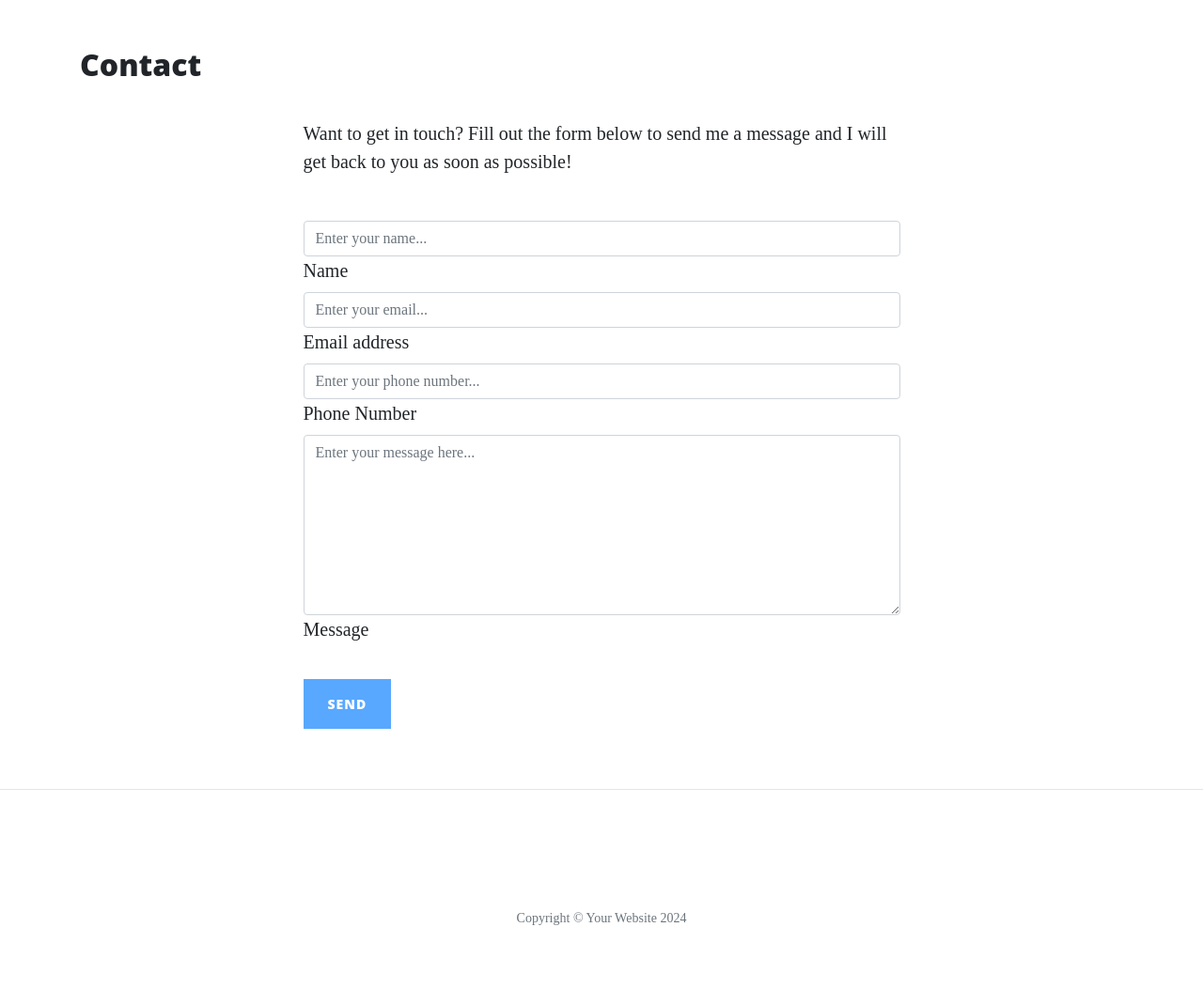
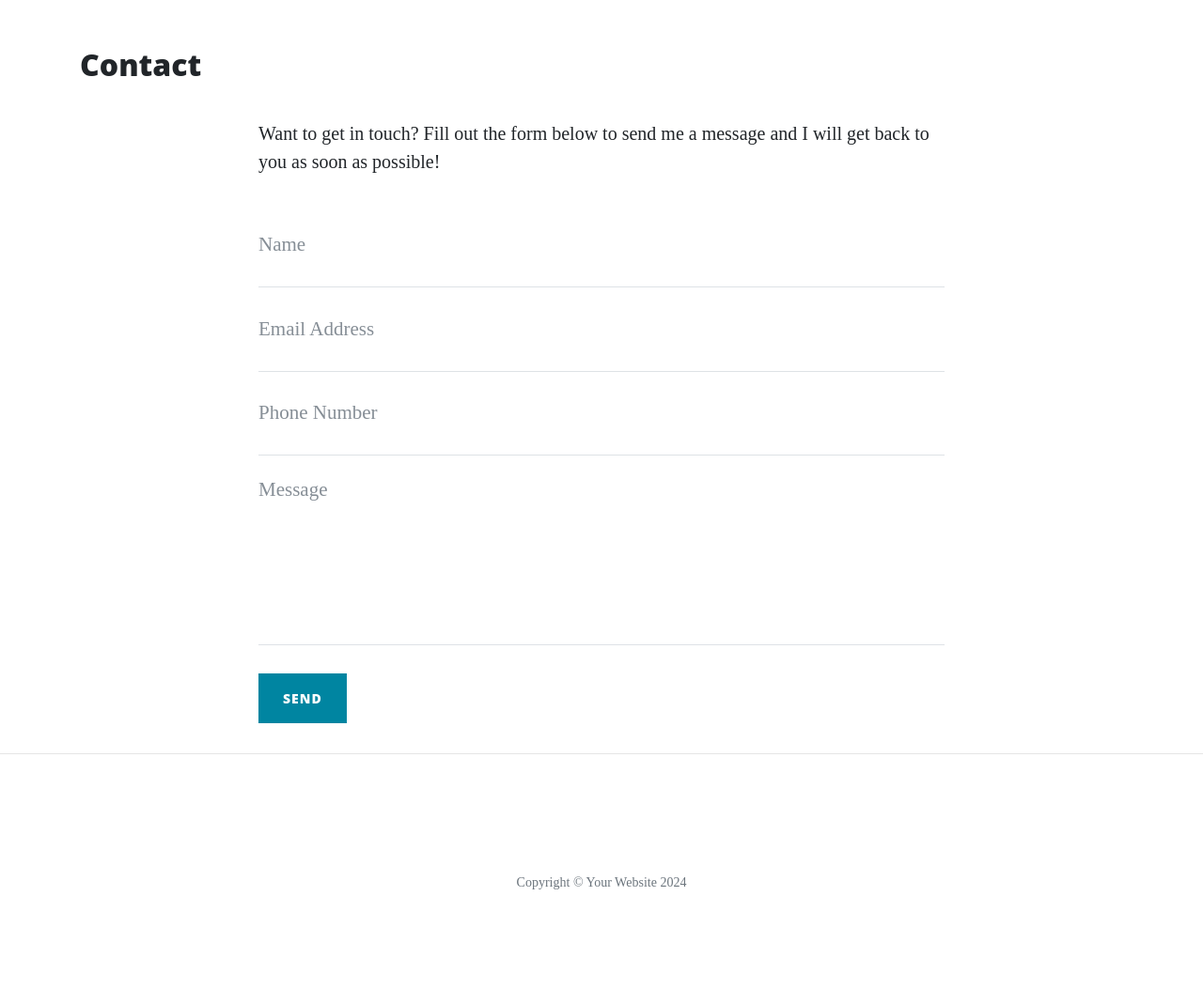
Before and after one commit to aliceC119/thorin-flask-app, a Flask app: page /contact in a window 1280 px wide. Shown: the part 628-1681 px from the top of the page at 94% size. After the commit the page ends 1575 px from the top, so only its background shows below. Run offline with Flask 3, Linux system fonts and the light colour scheme; some libraries are stand-ins or nearby versions.

Commit message:
Add features to contact.html.

```diff
--- a/run.py
+++ b/run.py
@@ -1,6 +1,6 @@
 import os
 import json
-from flask import Flask, render_template
+from flask import Flask, render_template, request
 
 
 app = Flask(__name__)
@@ -29,8 +29,11 @@ def about_member(member_name):
                 member = obj
     return render_template("member.html", member=member)
 
-@app.route("/contact")
+@app.route("/contact", methods=["GET", "POST"])
 def contact():
+    if request.method == "POST":
+        print(request.form.get("name"))
+        print(request.form["email"])
     return render_template("contact.html", page_title="Contact")
 
 
--- a/templates/contact.html
+++ b/templates/contact.html
@@ -2,69 +2,45 @@
 {% block content %}
     <h2>{{ page_title }}</h2>
 
-<div class="row gx-4 gx-lg-5 justify-content-center">
-    <div class="col-md-10 col-lg-8 col-xl-7">
+    <div class="row">
+		<div class="col-lg-8 col-md-10 mx-auto">
 			<p>Want to get in touch? Fill out the form below to send me a message and I will get back to you as soon as
                 possible!</p>
-        <div class="my-5">
-            <!-- * * * * * * * * * * * * * * *-->
-            <!-- * * SB Forms Contact Form * *-->
-            <!-- * * * * * * * * * * * * * * *-->
-            <!-- This form is pre-integrated with SB Forms.-->
-            <!-- To make this form functional, sign up at-->
-            <!-- https://startbootstrap.com/solution/contact-forms-->
-            <!-- to get an API token!-->
-            <form id="contactForm" data-sb-form-api-token="API_TOKEN">
-                <div class="form-floating">
-                    <input class="form-control" id="name" type="text" placeholder="Enter your name..."
-                        data-sb-validations="required" />
-                    <label for="name">Name</label>
-                    <div class="invalid-feedback" data-sb-feedback="name:required">A name is required.</div>
-                </div>
-                <div class="form-floating">
-                    <input class="form-control" id="email" type="email" placeholder="Enter your email..."
-                        data-sb-validations="required,email" />
-                    <label for="email">Email address</label>
-                    <div class="invalid-feedback" data-sb-feedback="email:required">An email is required.</div>
-                    <div class="invalid-feedback" data-sb-feedback="email:email">Email is not valid.</div>
-                </div>
-                <div class="form-floating">
-                    <input class="form-control" id="phone" type="tel" placeholder="Enter your phone number..."
-                        data-sb-validations="required" />
-                    <label for="phone">Phone Number</label>
-                    <div class="invalid-feedback" data-sb-feedback="phone:required">A phone number is required.</div>
-                </div>
-                <div class="form-floating">
-                    <textarea class="form-control" id="message" placeholder="Enter your message here..."
-                        style="height: 12rem" data-sb-validations="required"></textarea>
-                    <label for="message">Message</label>
-                    <div class="invalid-feedback" data-sb-feedback="message:required">A message is required.</div>
-                </div>
-                <br />
-                <!-- Submit success message-->
-                <!---->
-                <!-- This is what your users will see when the form-->
-                <!-- has successfully submitted-->
-                <div class="d-none" id="submitSuccessMessage">
-                    <div class="text-center mb-3">
-                        <div class="fw-bolder">Form submission successful!</div>
-                        To activate this form, sign up at
-                        <br />
-                        <a
-                            href="https://startbootstrap.com/solution/contact-forms">https://startbootstrap.com/solution/contact-forms</a>
+			<form method="POST" name="sentMessage" id="contactForm" novalidate>
+				<div class="control-group">
+					<div class="form-group floating-label-form-group controls">
+						<label>Name</label>
+						<input type="text" class="form-control" placeholder="Name" name="name" id="name" required data-validation-required-message="Please enter your name.">
+						<p class="help-block text-danger"></p>
 					</div>
 				</div>
-                <!-- Submit error message-->
-                <!---->
-                <!-- This is what your users will see when there is-->
-                <!-- an error submitting the form-->
-                <div class="d-none" id="submitErrorMessage">
-                    <div class="text-center text-danger mb-3">Error sending message!</div>
+				<div class="control-group">
+					<div class="form-group floating-label-form-group controls">
+						<label>Email Address</label>
+						<input type="email" class="form-control" placeholder="Email Address" name="email" id="email" required data-validation-required-message="Please enter your email address.">
+						<p class="help-block text-danger"></p>
 					</div>
-                <!-- Submit Button-->
-                <button class="btn btn-primary text-uppercase disabled" id="submitButton" type="submit">Send</button>
+				</div>
+				<div class="control-group">
+					<div class="form-group col-xs-12 floating-label-form-group controls">
+						<label>Phone Number</label>
+						<input type="tel" class="form-control" placeholder="Phone Number" name="phone" id="phone" required data-validation-required-message="Please enter your phone number.">
+						<p class="help-block text-danger"></p>
+					</div>
+				</div>
+				<div class="control-group">
+					<div class="form-group floating-label-form-group controls">
+						<label>Message</label>
+						<textarea rows="5" class="form-control" placeholder="Message" name="message" id="message" required data-validation-required-message="Please enter a message."></textarea>
+						<p class="help-block text-danger"></p>
+					</div>
+				</div>
+				<br>
+				<div id="success"></div>
+				<div class="form-group">
+					<button type="submit" class="btn btn-primary" id="sendMessageButton">Send</button>
+				</div>
 			</form>
-        </div>
 		</div>
 	</div>
 
```
Lines whose indentation alone changed are shown as unchanged.
